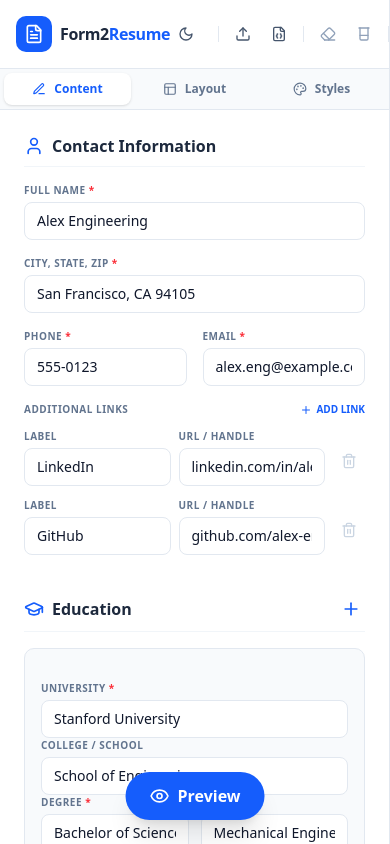
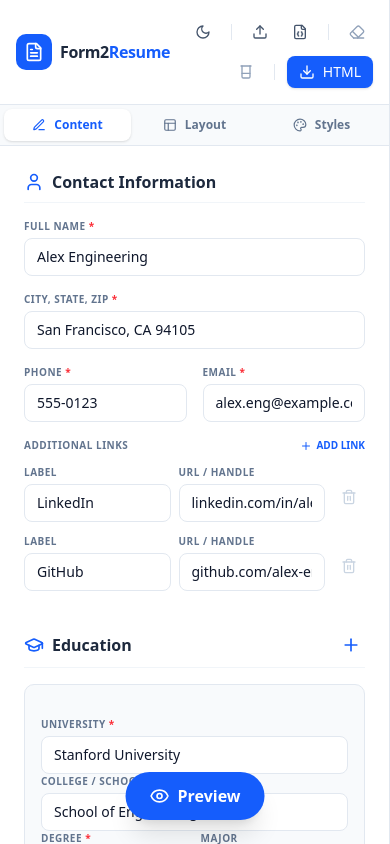
Before and after one commit to JaberAlJ/Form2X, a Next.js app: page /resume in a window 390 px wide. Built offline with nearby package versions, Linux system fonts and the light colour scheme.

Commit message:
style: improve mobile design (Header Responsiveness & Bottom Spacing) for both ResumeBuilder and ResearchPaperBuilder.

```diff
--- a/features/research/ResearchPaperBuilder.tsx
+++ b/features/research/ResearchPaperBuilder.tsx
@@ -340,7 +340,7 @@ const ResearchPaperBuilder: React.FC = () => {
                         <div className="p-2 bg-indigo-600 rounded-lg"><BookOpen className="w-5 h-5 text-white" /></div>
                         <h1 className="font-bold text-slate-800 dark:text-slate-100 tracking-tight transition-colors">Form2<span className="text-indigo-600">Research</span></h1>
                     </div>
-                    <div className="flex items-center gap-2">
+                    <div className="flex flex-wrap items-center justify-end gap-2">
                         <button onClick={() => setTheme(isDarkMode ? 'light' : 'dark')} className="p-2 hover:bg-slate-100 dark:hover:bg-slate-800 rounded-md transition-colors text-slate-600 dark:text-slate-400">
                             {isDarkMode ? <Sun className="w-4 h-4" /> : <Moon className="w-4 h-4" />}
                         </button>
@@ -402,7 +402,7 @@ const ResearchPaperBuilder: React.FC = () => {
                 )}
 
                 {sidebarTab === 'content' && (
-                    <div className="flex-1 overflow-y-auto p-6 space-y-10 bg-white dark:bg-slate-900">
+                    <div className="flex-1 overflow-y-auto p-6 pb-32 md:pb-10 space-y-10 bg-white dark:bg-slate-900">
                         {hasAnyErrors && (
                             <div className="flex items-center gap-3 p-3 bg-red-50 dark:bg-red-900/20 border border-red-200 dark:border-red-800 rounded-lg text-red-700 dark:text-red-400 shadow-sm animate-in fade-in slide-in-from-top-2 duration-300">
                                 <AlertCircle className="w-5 h-5 shrink-0" />
--- a/features/resume/ResumeBuilder.tsx
+++ b/features/resume/ResumeBuilder.tsx
@@ -416,7 +416,7 @@ const ResumeBuilder: React.FC = () => {
                         <div className="p-2 bg-blue-600 rounded-lg"><FileText className="w-5 h-5 text-white" /></div>
                         <h1 className="font-bold text-slate-800 dark:text-slate-100 tracking-tight transition-colors">Form2<span className="text-blue-600">Resume</span></h1>
                     </div>
-                    <div className="flex items-center gap-3">
+                    <div className="flex flex-wrap items-center justify-end gap-2">
                         <button
                             onClick={() => setTheme(isDarkMode ? 'light' : 'dark')}
                             className="p-2 hover:bg-slate-100 dark:hover:bg-slate-800 rounded-md transition-colors text-slate-600 dark:text-slate-400"
@@ -424,7 +424,6 @@ const ResumeBuilder: React.FC = () => {
                         >
                             {isDarkMode ? <Sun className="w-4 h-4" /> : <Moon className="w-4 h-4" />}
                         </button>
-                        <div className="flex gap-1 items-center">
                         <div className="w-[1px] h-4 bg-slate-200 dark:bg-slate-600 mx-1"></div>
                         <input
                             type="file"
@@ -474,7 +473,6 @@ const ResumeBuilder: React.FC = () => {
                             {isExporting ? <Loader2 className="w-4 h-4 animate-spin text-blue-600" /> : <Download className="w-4 h-4" />}
                             HTML
                         </button>
-                        </div>
                     </div>
                 </header>
 
@@ -581,7 +579,7 @@ const ResumeBuilder: React.FC = () => {
                 )}
 
                 {sidebarTab === 'content' && (
-                    <div className="flex-1 overflow-y-auto p-6 space-y-10 scroll-smooth bg-white dark:bg-slate-900 pb-24 md:pb-6 transition-colors">
+                    <div className="flex-1 overflow-y-auto p-6 space-y-10 scroll-smooth bg-white dark:bg-slate-900 pb-32 md:pb-6 transition-colors">
                         {hasAnyErrors && (
                             <div className="flex items-center gap-3 p-3 bg-red-50 dark:bg-red-900/20 border border-red-200 dark:border-red-800 rounded-lg text-red-700 dark:text-red-400 shadow-sm animate-in fade-in slide-in-from-top-2 duration-300">
                                 <AlertCircle className="w-5 h-5 shrink-0" />
```
Lines whose indentation alone changed are shown as unchanged.
